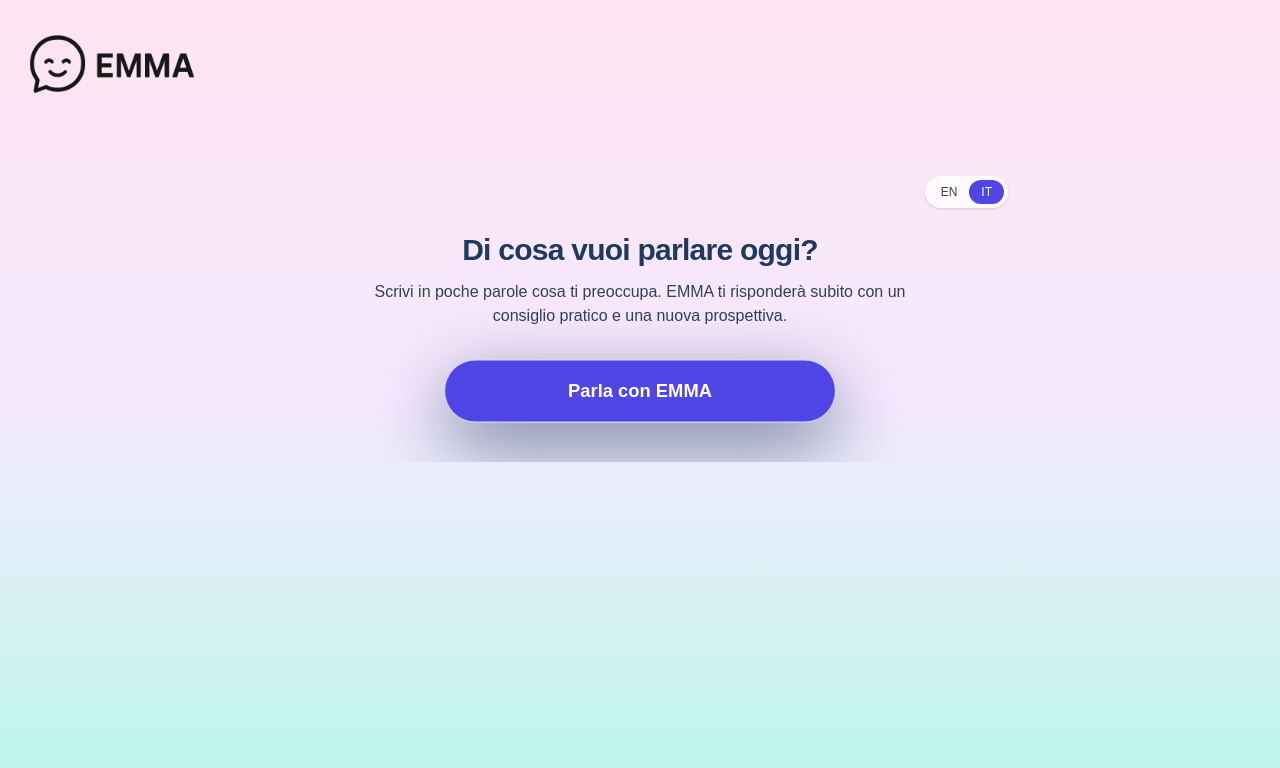
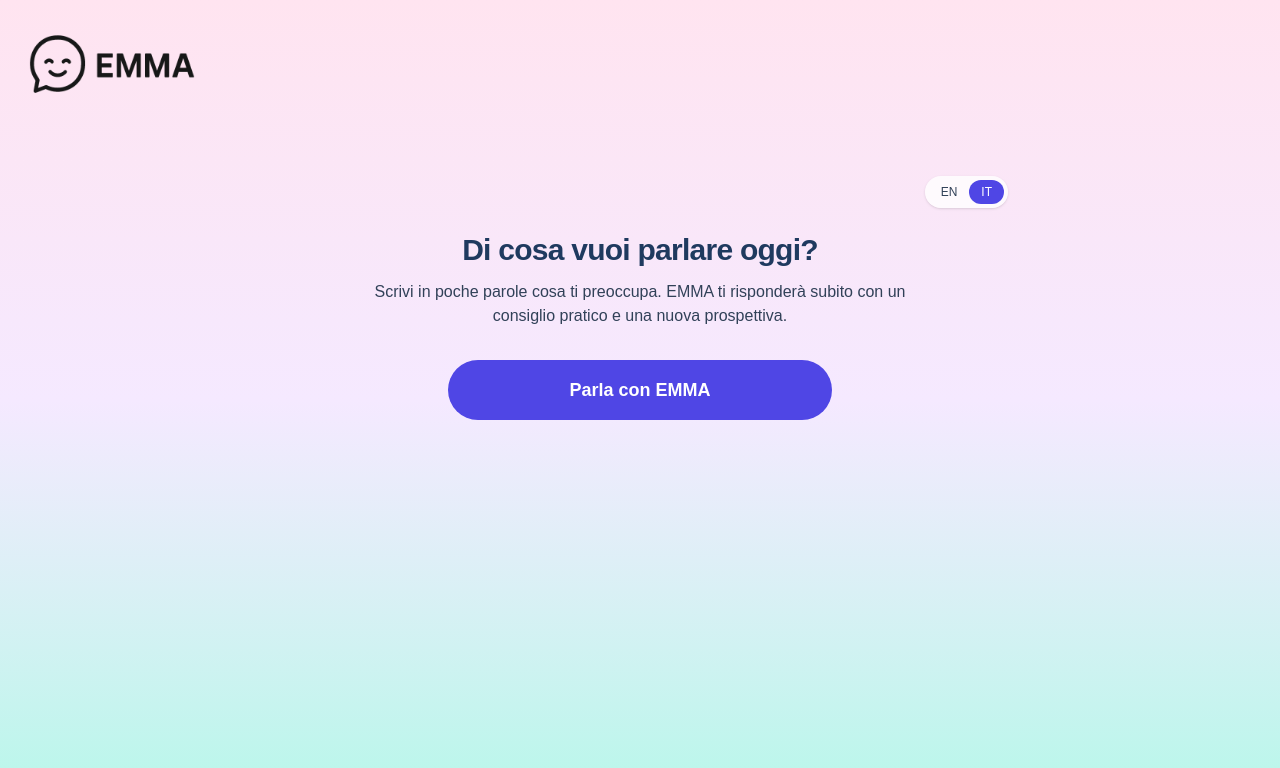
Before and after one commit to thosk92/thomas-site-v2, a Next.js app: page /emma in a window 1280 px wide. Shown: the top 768 px of the page. Built offline with nearby package versions, Linux system fonts and the light colour scheme; a web font is replaced by a local one.

Commit message:
Remove EMMA CTA glow panel

```diff
--- a/src/app/globals.css
+++ b/src/app/globals.css
@@ -454,23 +454,12 @@ body {
   .sig.is-started .sig-text:nth-of-type(2) { animation-delay: 0.8s; }
 }
 
-/* EMMA CTA: gentle breathing effect */
+/* EMMA CTA: clean, without surrounding glow */
 .mc-cta {
-  position: relative;
-  overflow: hidden;
-  border: 1px solid rgba(255,255,255,0.75);
-  animation: mc-breathe 3.6s ease-in-out infinite;
-}
-
-@keyframes mc-breathe {
-  0%   { transform: scale(1);      box-shadow: 0 16px 50px rgba(31,58,95,0.45); }
-  25%  { transform: scale(1.05);   box-shadow: 0 26px 85px rgba(31,58,95,0.85); }
-  55%  { transform: scale(1.02);   box-shadow: 0 22px 70px rgba(31,58,95,0.6);  }
-  100% { transform: scale(1);      box-shadow: 0 16px 50px rgba(31,58,95,0.45); }
-}
-
-@media (prefers-reduced-motion: reduce) {
-  .mc-cta { animation: none; }
+	position: relative;
+	overflow: hidden;
+	border: none;
+	box-shadow: none;
 }
 
 /* EMMA CTA label outline for readability on gradients */
```
